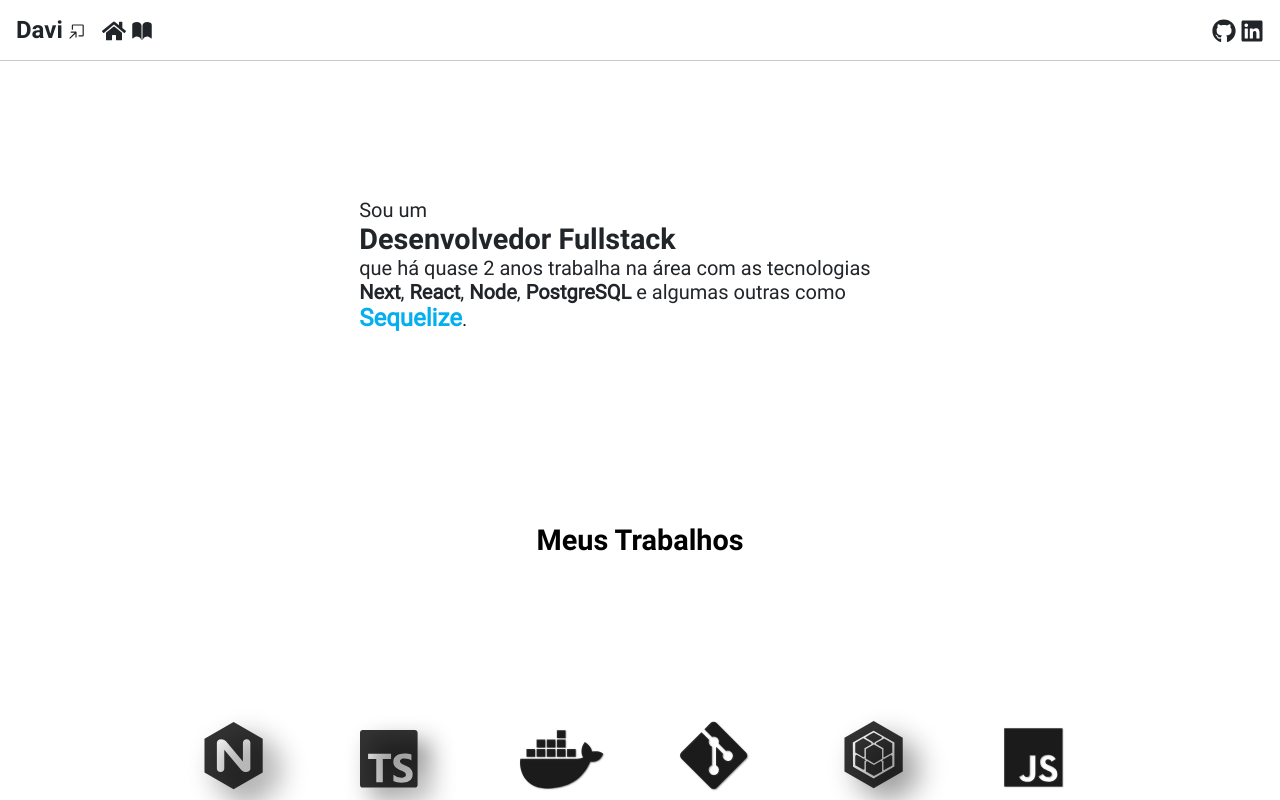
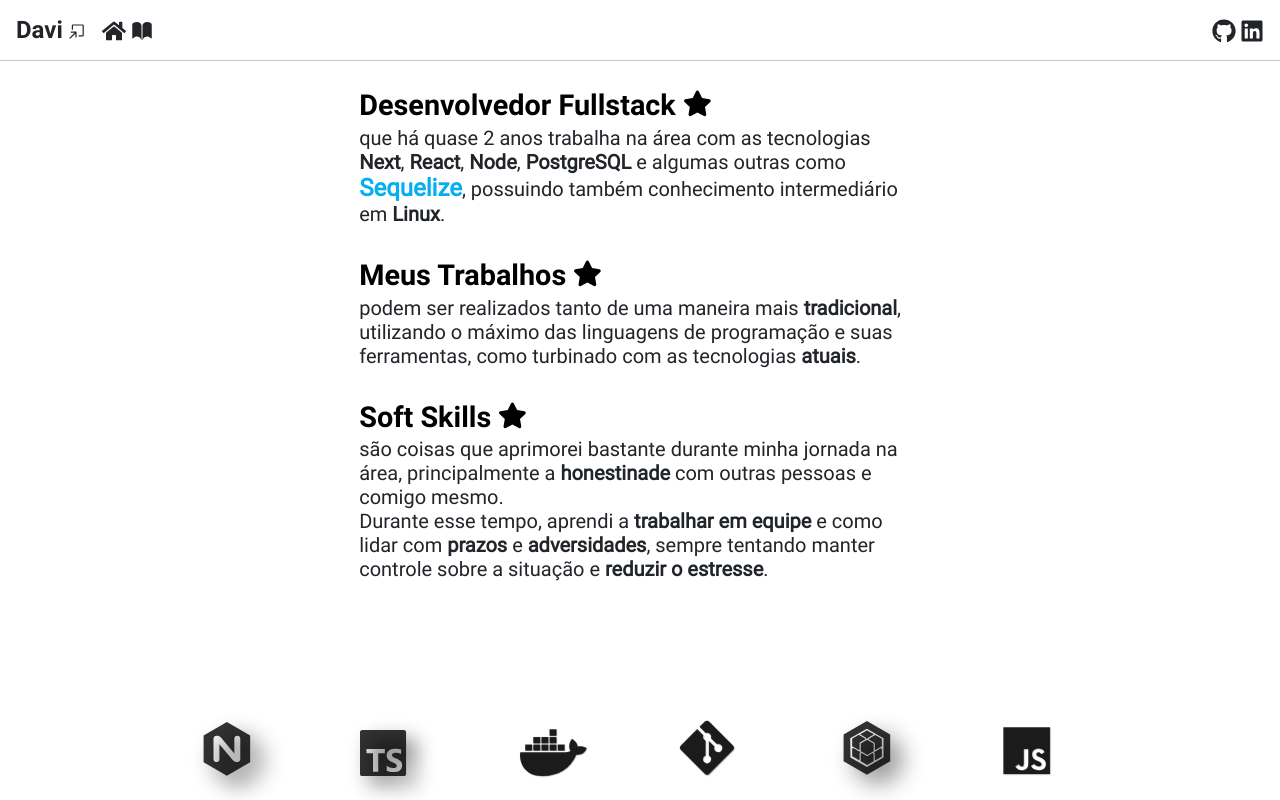
Before and after one commit to lik3as/portfolio, a React (Vite) app: page / in a window 1280 px wide. Built offline with nearby package versions, Linux system fonts and the light colour scheme.

Commit message:
feat: new topics

```diff
--- a/src/components/Canvas/index.tsx
+++ b/src/components/Canvas/index.tsx
@@ -101,8 +101,8 @@ const Canvas = () => {
             shadowOpacity={0.6}
             shadowOffsetX={tech.isDragging ? 10 : 5}
             shadowOffsetY={tech.isDragging ? 10 : 5}
-            scaleX={selectScale(tech.name) * (window.innerWidth <= 768 ? .5 : 1)}
-            scaleY={selectScale(tech.name) * (window.innerWidth <= 768 ? .5 : 1)}
+            scaleX={selectScale(tech.name) * (window.innerWidth <= 768 ? .5 : .8)}
+            scaleY={selectScale(tech.name) * (window.innerWidth <= 768 ? .5 : .8)}
             onDragtecht={handleDragtecht}
             onDragEnd={handleDragEnd}
             data={tech.path}
--- a/src/routes/Root/index.tsx
+++ b/src/routes/Root/index.tsx
@@ -1,4 +1,5 @@
 import { FC, useState, useEffect } from "react";
+import { FaStar } from "react-icons/fa"
 import StyledRoot, { TechStack } from "./styles";
 import { Link } from "react-router-dom";
 import Canvas from "../../components/Canvas";
@@ -22,23 +23,46 @@ const Root: FC<Props> = () => {
 
   return (
     <>
-      <Canvas/>
+      <Canvas />
       <StyledRoot>
+        <div className="align-items-center d-flex flex-column topics">
           <section>
             <p>
-            Sou um
-            <span className="clickable">Desenvolvedor Fullstack</span>
-            que há quase 2 anos trabalha na área com as tecnologias <b className="clickable">Next</b>
-            , <b className="clickable">React</b>, <b className="clickable">Node</b>, <b className="clickable">PostgreSQL </b>
-            e algumas outras como <TechStack className={ techStack[currentIndex].toLowerCase()}>{techStack[currentIndex]}</TechStack>
+              <Link to="/#" className="clickable topic">
+                <span>
+                  Desenvolvedor Fullstack <FaStar className="mb-2" />
+                </span>
+              </Link>
+              que há quase 2 anos trabalha na área com as tecnologias <b >Next</b>
+              , <b >React</b>, <b >Node</b>, <b >PostgreSQL </b>
+              e algumas outras como <TechStack className={techStack[currentIndex].toLowerCase()}>{techStack[currentIndex]}</TechStack>,
+              possuindo também conhecimento intermediário em <b>Linux</b>
               .
             </p>
           </section>
 
-        <Link to="/projects" className="works clickable">
-          <h3>Meus Trabalhos</h3>
+          <section className="mt-3">
+            <p>
+              <Link to="/projects" className="clickable topic">
+                <span>Meus Trabalhos <FaStar className="mb-2" /></span>
               </Link>
+              podem ser realizados tanto de uma maneira mais <b>tradicional</b>, utilizando o máximo das linguagens de programação e suas ferramentas,
+              como turbinado com as tecnologias <b>atuais</b>.
+            </p>
+          </section>
 
+          <section className="mt-3">
+            <p>
+              <Link to="/#" className="clickable topic">
+                <span>Soft Skills <FaStar className="mb-2" /></span>
+              </Link>
+              são coisas que aprimorei bastante durante minha jornada na área, principalmente a <b>honestinade</b> com outras
+              pessoas e comigo mesmo. <br/>
+              Durante esse tempo, aprendi a <b>trabalhar em equipe</b> e como lidar com <b>prazos</b> e <b>adversidades</b>, sempre
+              tentando manter controle sobre a situação e <b>reduzir o estresse</b>.
+            </p>
+          </section>
+        </div>
       </StyledRoot>
     </>
   )
--- a/src/routes/Root/styles.ts
+++ b/src/routes/Root/styles.ts
@@ -1,7 +1,7 @@
 import styled from "styled-components";
 
 export default styled.div`
-  margin-top: 120px;
+  margin-top: 10px;
   display: flex;
   flex-direction: column;
   justify-content: center;
@@ -26,7 +26,14 @@ export default styled.div`
     width: 45%;
   }
 
-  & .works {
+  @media screen and (width <= 765px) {
+    & section {
+      width: 65%;
+    }
+
+  }
+
+  & .topic {
     margin-top: 14%;
     text-decoration: none;
     color: black;
@@ -37,6 +44,17 @@ export default styled.div`
     transition: color .3s;
     color: #ff2142;
     cursor: pointer;
+  }
+
+  & .no-style {
+    text-decoration: inherit;
+    color: inherit;
+    cursor: auto;
+  }
+
+  & .topics {
+    max-height: 70vh;
+    overflow-y: scroll;
   }
 `;
 
```
Lines whose indentation alone changed are shown as unchanged.
